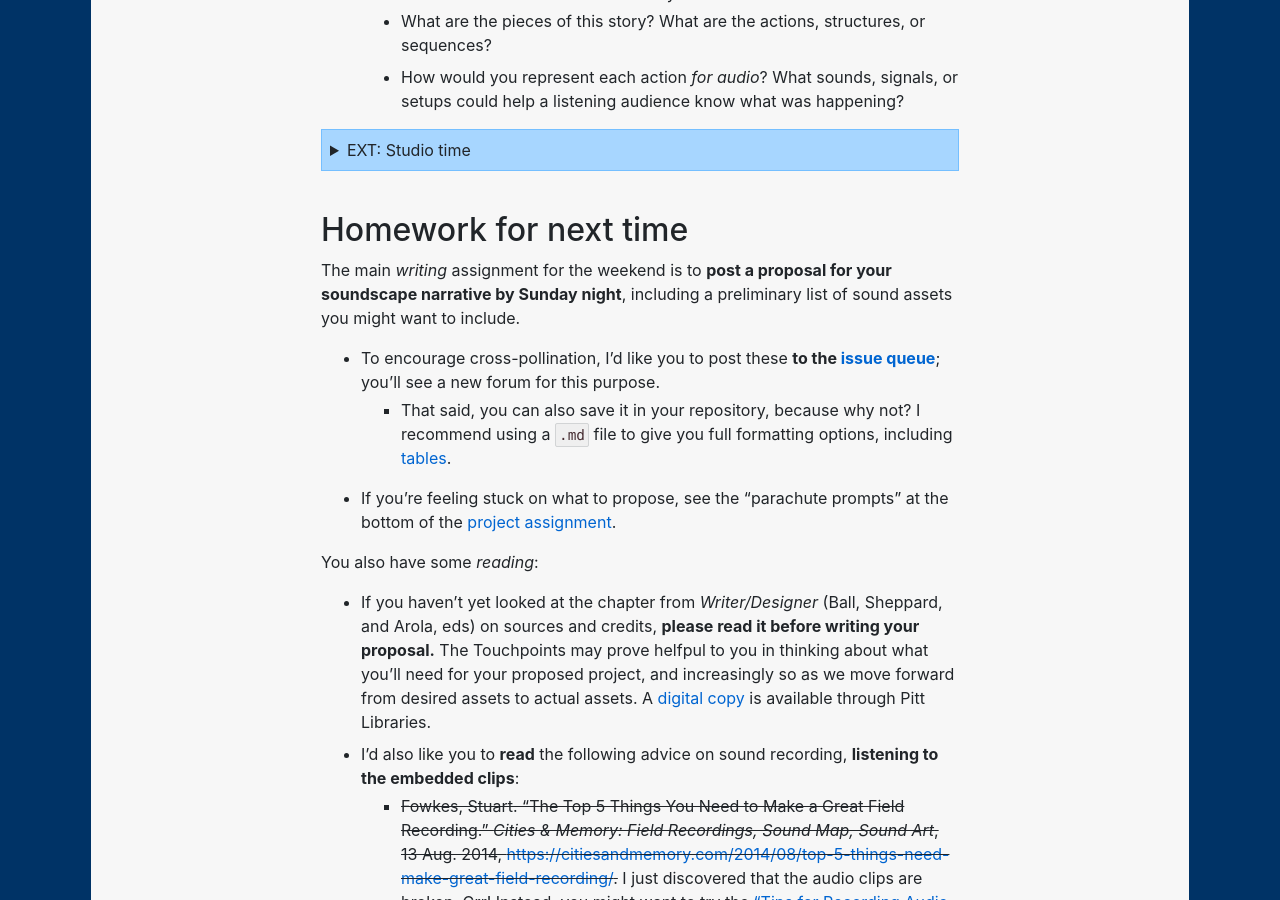
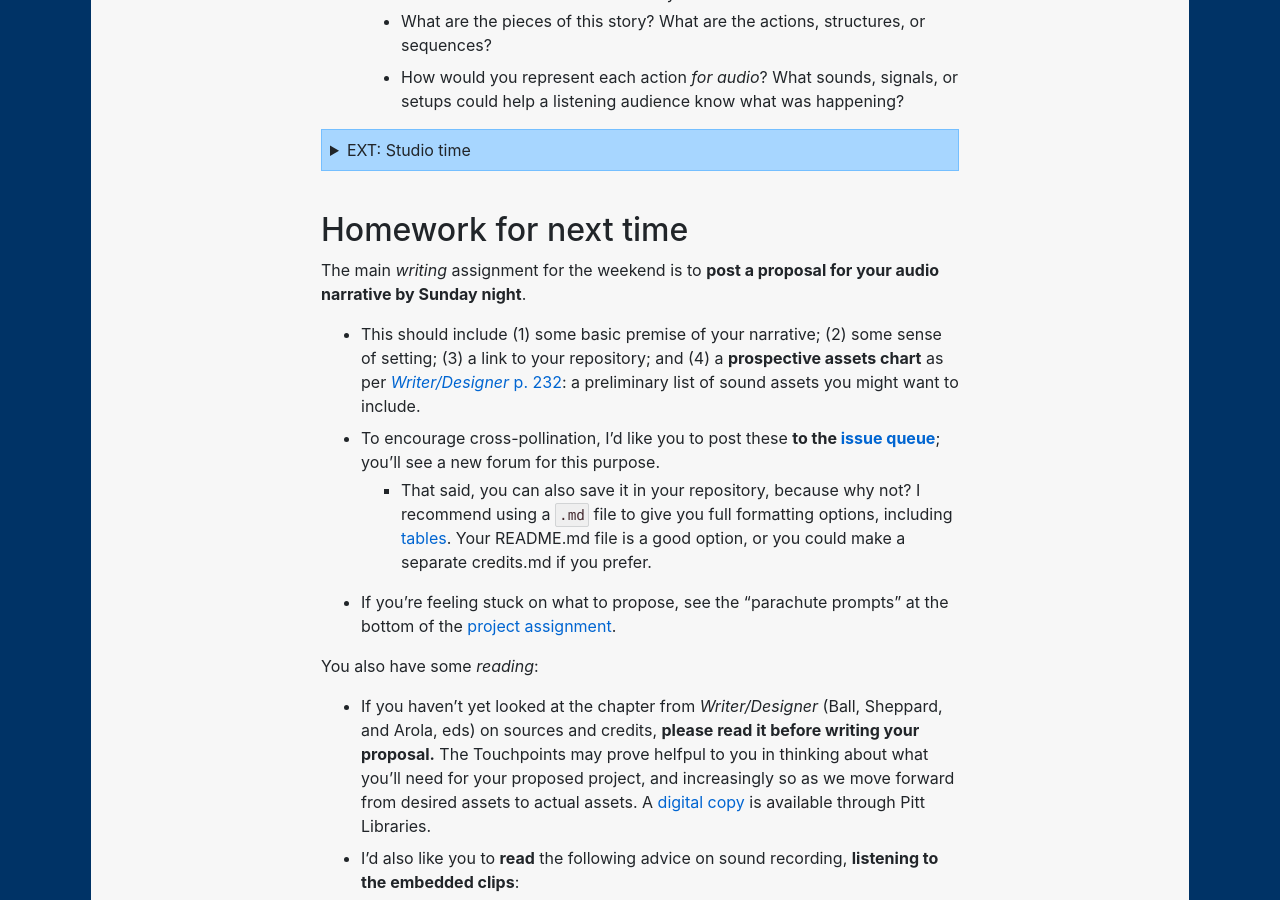
Before and after one commit to benmiller314/cdm2025spring, a Jekyll site: the page built from plans/lesson-04.md, in a window 1280 px wide and 900 px high, scrolled down 4561 px. Built offline with Jekyll 4.4.1, drawn with Linux system fonts in a browser that asks for light colours; our own code applies the rules of GitHub Pages for plain Markdown files.

Commit message:
minor wording tweaks to hw

```diff
--- a/plans/lesson-04.md
+++ b/plans/lesson-04.md
@@ -182,9 +182,10 @@ To help you get there, I'd like to spend the remainder of our in-class time usin
 
 ## Homework for next time
 
-The main <em>writing</em> assignment for the weekend is to <strong>post a proposal for your soundscape narrative by Sunday night</strong>, including a preliminary list of sound assets you might want to include.
+The main <em>writing</em> assignment for the weekend is to <strong>post a proposal for your audio narrative by Sunday night</strong>.
+- This should include (1) some basic premise of your narrative; (2) some sense of setting; (3) a link to your repository; and (4) a <strong>prospective assets chart</strong> as per <a href="https://ebookcentral.proquest.com/lib/pitt-ebooks/reader.action?docID=6745793&ppg=233"><em>Writer/Designer</em> p. 232</a>: a preliminary list of sound assets you might want to include.
 - To encourage cross-pollination, I'd like you to post these **to the [issue queue]({{site.github.issues_url}})**; you'll see a new forum for this purpose.
-    - That said, you can also save it in your repository, because why not? I recommend using a `.md` file to give you full formatting options, including [tables](https://docs.github.com/en/get-started/writing-on-github/working-with-advanced-formatting/organizing-information-with-tables).
+    - That said, you can also save it in your repository, because why not? I recommend using a `.md` file to give you full formatting options, including [tables](https://docs.github.com/en/get-started/writing-on-github/working-with-advanced-formatting/organizing-information-with-tables). Your README.md file is a good option, or you could make a separate credits.md if you prefer.
 - If you're feeling stuck on what to propose, see the <a title="Because you reach for them when you feel like you're falling">"parachute prompts"</a> at the bottom of the [project assignment](https://github.com/benmiller314/audio-narrative-{{site.course.slugterm}}#parachute-prompts).
 
 You also have some _reading_:
```
